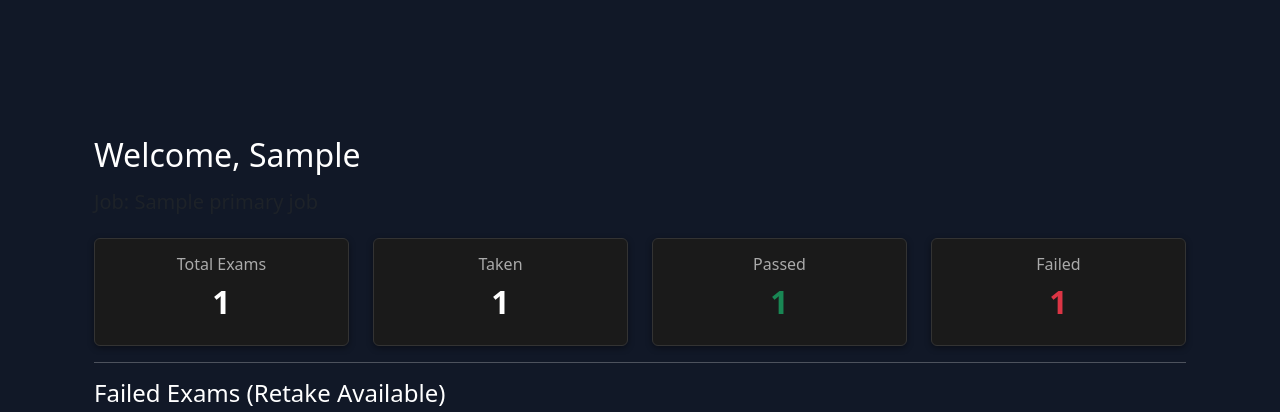
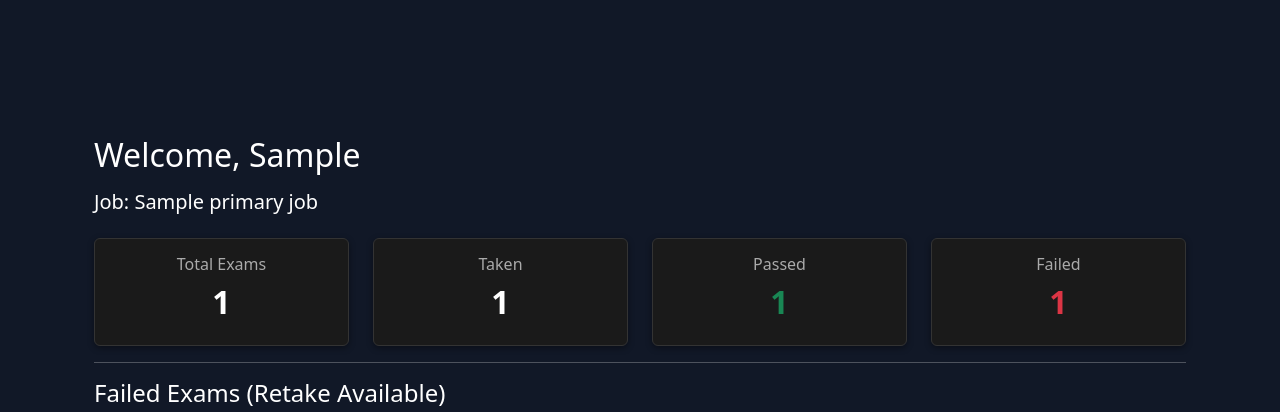
Before and after one commit to realjul/MySite, a Django app: template training/templates/training/user_exam_dashboard.html in a window 1280 px wide. Shown: the part 56-468 px from the top of the page. Run offline with Django 4.2, Linux system fonts and the light colour scheme; tables that the repository leaves empty hold one stand-in row (values such as "Sample post"); the template is opened without the code that fills it: values that come from a table or form of the project are taken from there, most other values are stand-ins (such as "Sample title", 1, 10 or a date in 2020); style sheets or scripts are compiled from the project's sources.

Commit message:
formatted exam for to extend _base.css

```diff
--- a/training/templates/training/exam_form.html
+++ b/training/templates/training/exam_form.html
@@ -1,3 +1,6 @@
+{% extends "_base.html" %}
+
+{% block content %}
 <h2>{{ exam.title }} - {{ exam.get_season_display }} {{ exam.year }}</h2>
 
 <form method="POST">
@@ -18,3 +21,4 @@
 
   <button type="submit" class="btn btn-primary">Submit Exam</button>
 </form>
+{% endblock %}
--- a/training/templates/training/user_exam_dashboard.html
+++ b/training/templates/training/user_exam_dashboard.html
@@ -11,7 +11,7 @@
     </div>
     <p class="text-muted">Once your manager assigns you a job, your required exams will appear here.</p>
   {% else %}
-    <h5 class="text-muted">Job: {{ primary_job.title }}</h5>
+    <h5>Job: {{ primary_job.title }}</h5>
 
     <div class="row mt-4 text-center">
       <div class="col-md-3"><div class="card"><div class="card-body"><h6>Total Exams</h6><h2>{{ total_exams }}</h2></div></div></div>
@@ -30,7 +30,7 @@
           <a href="{% url 'exam_detail' exam.pk %}" class="btn btn-sm btn-warning">Retake</a>
         </li>
       {% empty %}
-        <li class="list-group-item text-center text-muted">No failed exams 🎉</li>
+        <li class="list-group-item text-center text-muted">No failed exams </li>
       {% endfor %}
     </ul>
 
```
